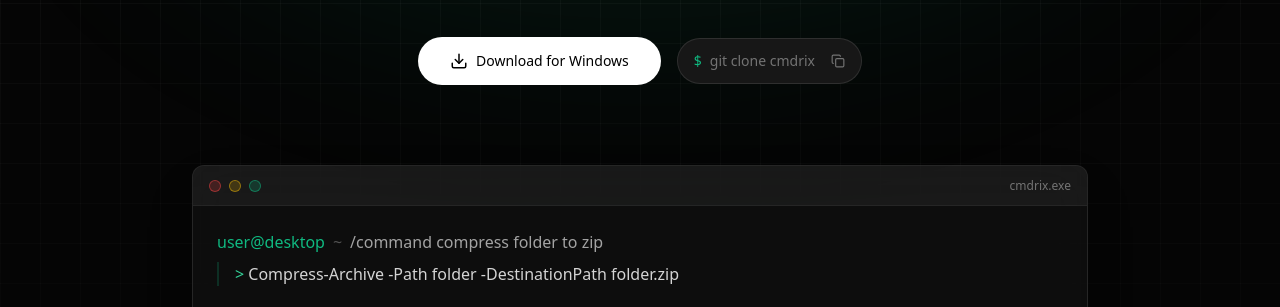
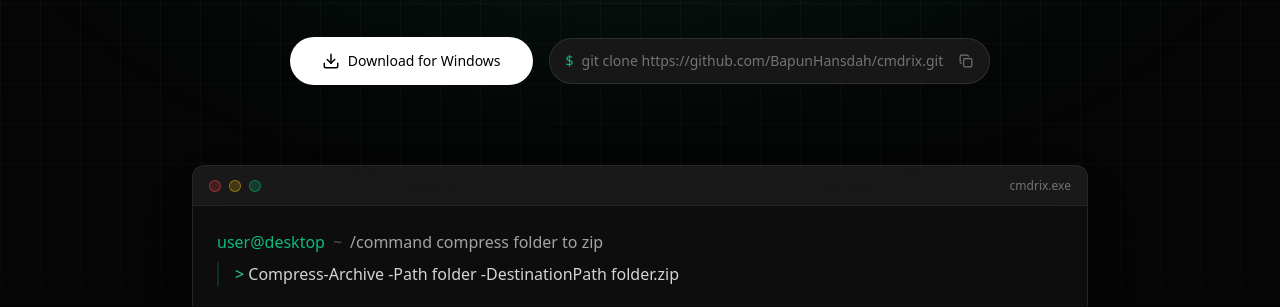
Before and after one commit to BapunHansdah/cmdrix, a plain HTML site: page docs/index.html in a window 1280 px wide. Shown: the part 477-784 px from the top of the page. Drawn offline with nearby package versions, Linux system fonts and the light colour scheme; a web font is replaced by a local one.

Commit message:
update-doc

```diff
--- a/docs/index.html
+++ b/docs/index.html
@@ -435,7 +435,7 @@
             class="flex items-center gap-2 text-neutral-500 text-sm font-mono bg-neutral-900 border border-white/10 px-4 py-3 rounded-full"
           >
             <span class="text-emerald-500 font-sans">$</span>
-            <span class="font-sans">git clone cmdrix</span>
+            <span class="font-sans">git clone https://github.com/BapunHansdah/cmdrix.git</span>
             <button class="hover:text-white transition-colors ml-2">
               <svg
                 xmlns="http://www.w3.org/2000/svg"
```
